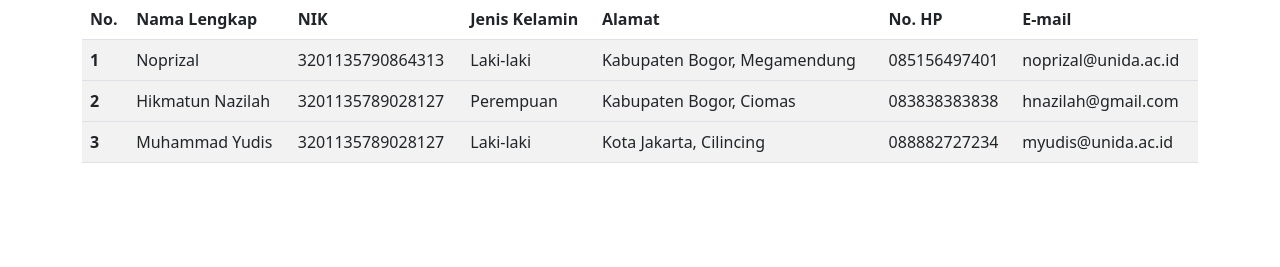
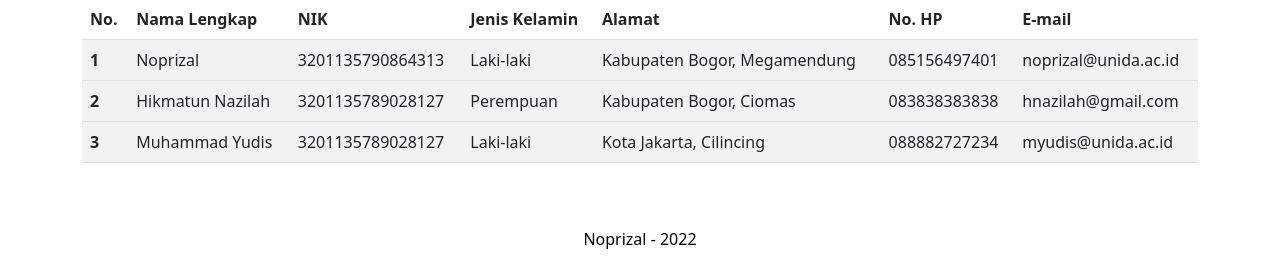
Before and after one commit to KakaBewok/aplikasi-input-data-penduduk, a PHP site: page / in a window 1280 px wide. Shown: the part 853-1120 px from the top of the page. Before the commit the page ends 1016 px from the top, so only its background shows below. Run offline with PHP 8.4, Linux system fonts and the light colour scheme.

Commit message:
menambahkan link ig di footer

```diff
--- a/index.php
+++ b/index.php
@@ -193,6 +193,7 @@ if(isset($_POST['submit'])){
           </div>
         </div>
       </div>
+      <p class="text-center"><a href="https:\\www.instagram.com\_kkbwk" target="_blank" style="text-decoration: none; color: black">Noprizal - 2022</a>
     </div>
 
     <script src="./js/bootstrap.js"></script>
```
